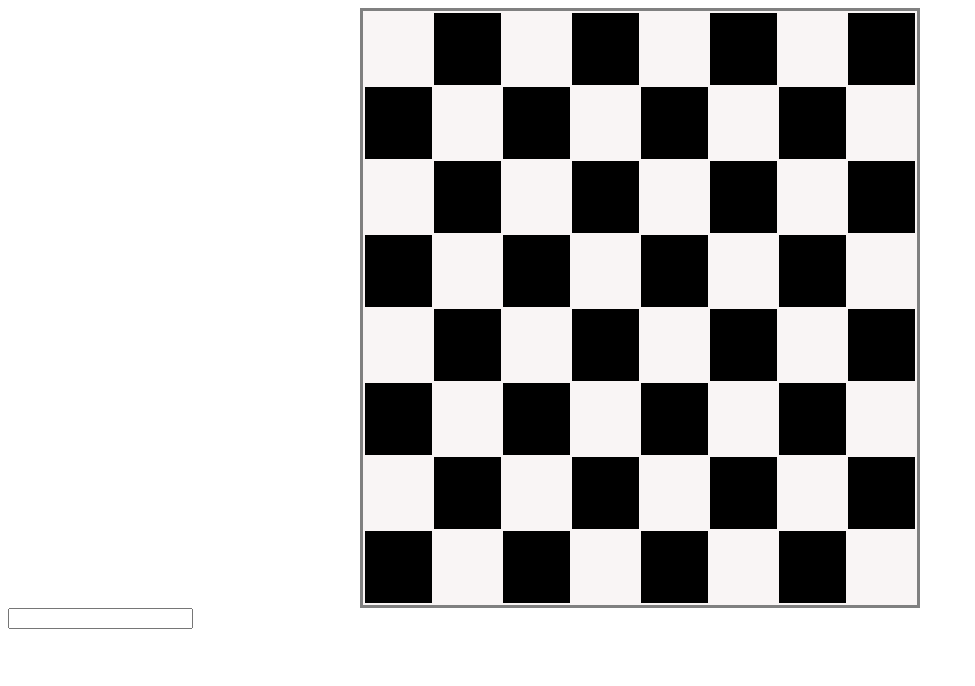
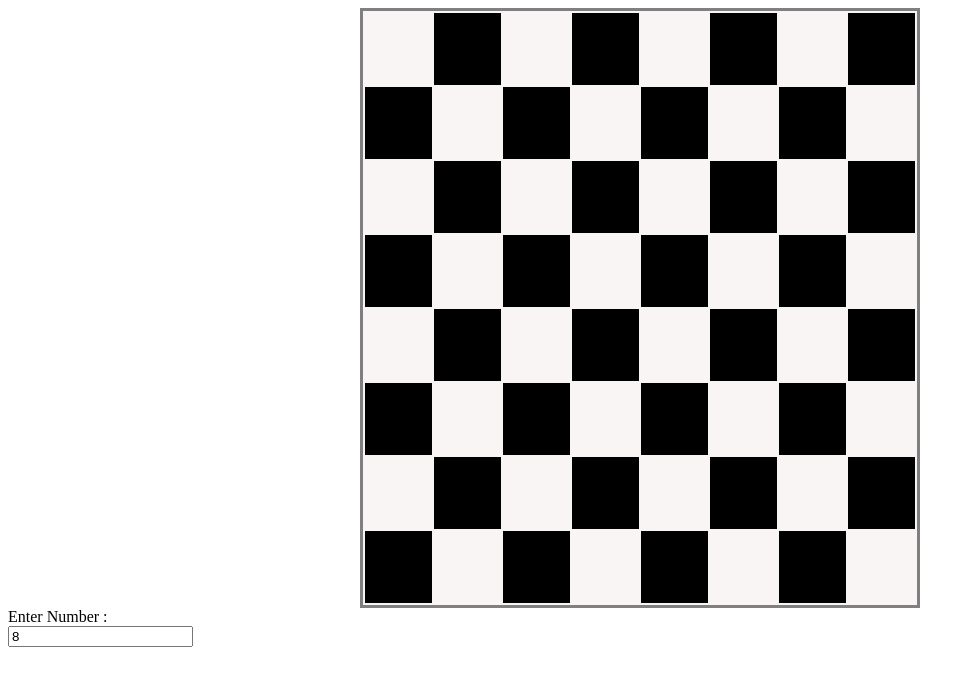
Before and after one commit to cjstokes91/drvd, a React (Create React App) app: page / in a window 1280 px wide. Shown: the top 686 px of the page, without its empty margins (0-975 px from the left). Built offline with nearby package versions, Linux system fonts and the light colour scheme.

Commit message:
add handleChange and handleSumbit functions

```diff
--- a/src/App.js
+++ b/src/App.js
@@ -2,15 +2,10 @@ import React from 'react';
 import './App.css';
 import InputField from './pages/InputField/InputField'
 
-
 class App extends React.Component {
   state = {
-    checkerBoard: 0
+    checkerBoard: 8
   };
-
-  handleCheckerBoard = () => {
-
-  }
 
   render() {
     return (
@@ -100,7 +95,6 @@ class App extends React.Component {
         <InputField />
       </div>
     );
-  }
-}
-
+  };
+};
 export default App;
--- a/src/pages/InputField/InputField.js
+++ b/src/pages/InputField/InputField.js
@@ -3,29 +3,36 @@ import React from 'react';
 class InputField extends React.Component {
     state = {
         checkerBoard: 8
-
-    }
+    };
 
     handleChange = e => {
-        // e.preventDefault();
-        // this.setState({
-        //     this.handleCheckerBoard(this.state)
-        // })
-    }
+        this.setState({
+            checkerBoard: this.handleChange
+        });
+    };
 
     handleSubmit = e => {
         e.preventDefault();
-    }
+        this.props.handleCheckerBoard(this.state.checkerBoard)
+    };
 
 
     render() {
         return (
-            <input onChange={this.handleChange} onSubmit={this.handleSubmit} >
-                {/* value={this.handleChange} */}
-
-            </input>
-        )
-    }
+            <label>
+                Enter Number :
+                <div>
+                    <input
+                        default="8"
+                        value={this.state.checkerBoard}
+                        onChange={this.handleChange}
+                        onSubmit={this.handleSubmit}
+                    >
+                    </input>
+                </div>
+            </label>
+        );
+    };
 }
 
 export default InputField;
```
